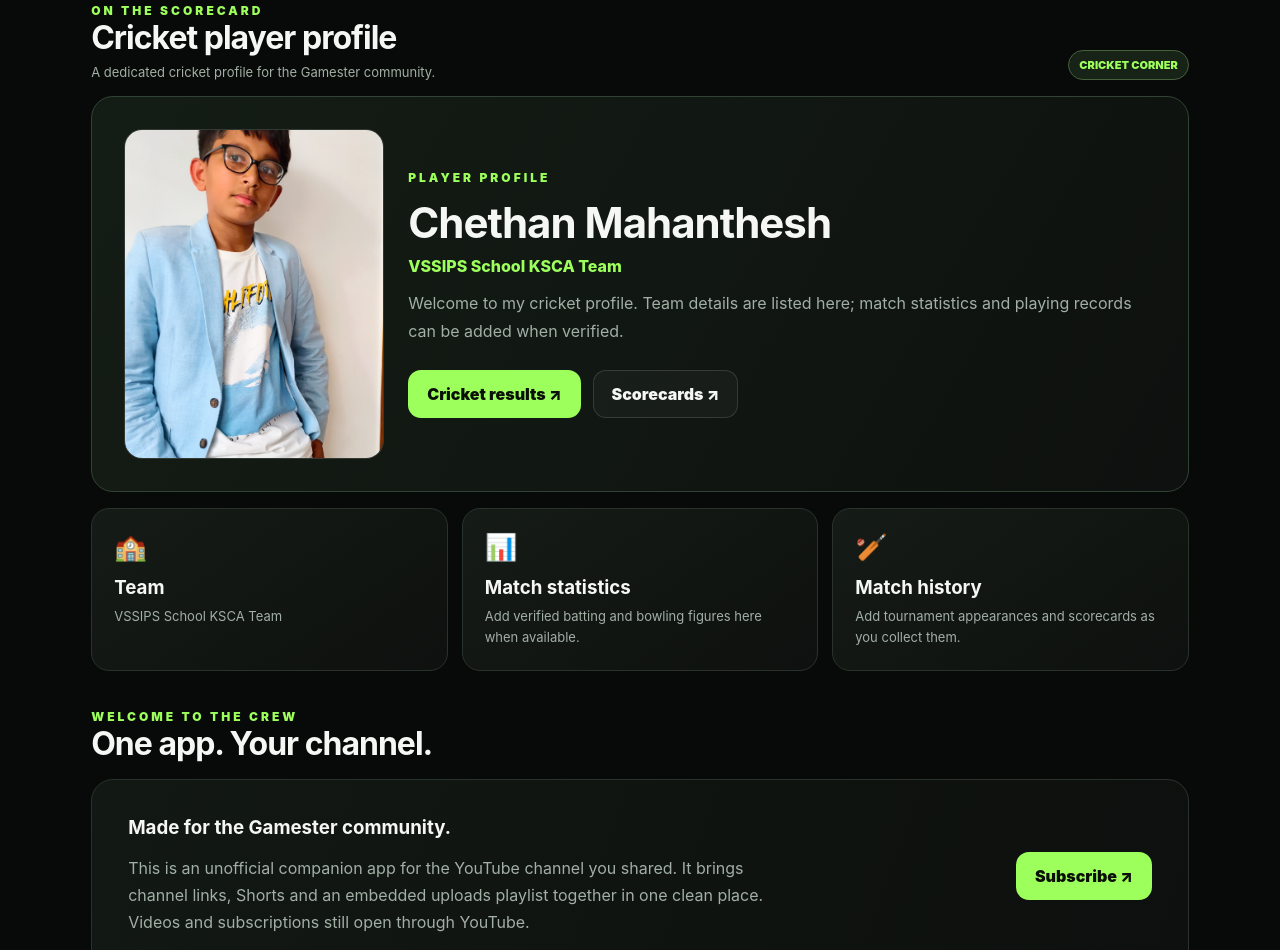
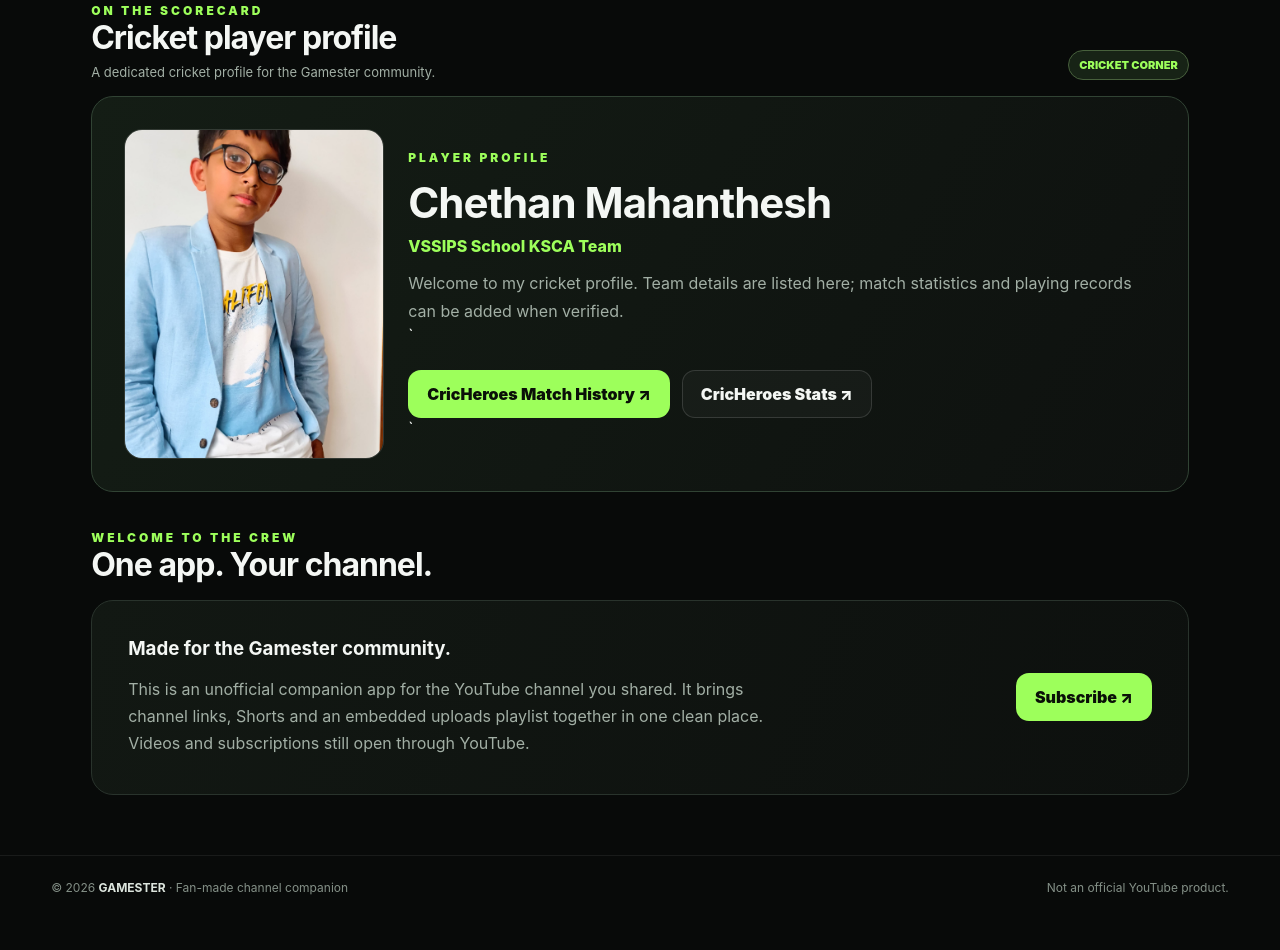
Before and after one commit to chethanthegamester/gamester-channel-app, a plain HTML site: page index.html in a window 1280 px wide. Shown: the part 2514-3464 px from the top of the page. After the commit the page ends 3433 px from the top, so only its background shows below. Drawn offline with Linux system fonts and the light colour scheme.

Commit message:
Update index.html

```diff
--- a/index.html
+++ b/index.html
@@ -37,8 +37,7 @@ footer{border-top:1px solid #ffffff12;padding:24px clamp(16px,4vw,54px);color:#8
 <section id="cricket"><div class="section-head"><div><div class="eyebrow">ON THE SCORECARD</div><h2>Cricket player profile</h2><p>A dedicated cricket profile for the Gamester community.</p></div><span class="pill">CRICKET CORNER</span></div>
 <div class="player-card" style="display:grid;grid-template-columns:minmax(160px,260px) 1fr;gap:24px;align-items:center;padding:clamp(18px,4vw,32px);border:1px solid #314334;border-radius:22px;background:linear-gradient(120deg,#141d15,#0e110f);">
 <img src="assets/chethan.jpg" alt="Portrait of Chethan Mahanthesh" style="width:100%;max-height:330px;object-fit:cover;object-position:center 25%;border-radius:18px;border:1px solid #ffffff22;">
-<div><div class="eyebrow">PLAYER PROFILE</div><h3 style="font-size:clamp(28px,4vw,42px);margin:12px 0 8px;letter-spacing:-1px;">Chethan Mahanthesh</h3><p style="color:var(--green);font-weight:850;margin:0 0 14px;">VSSIPS School KSCA Team</p><p style="color:var(--muted);line-height:1.7;margin:0;">Welcome to my cricket profile. Team details are listed here; match statistics and playing records can be added when verified.</p><div class="actions"><a class="primary" href="https://www.google.com/search?q=%22Chethan+Mahanthesh%22+cricket" target="_blank" rel="noopener">Cricket results ↗</a><a class="secondary" href="https://www.google.com/search?q=%22Chethan+Mahanthesh%22+cricket+scorecard" target="_blank" rel="noopener">Scorecards ↗</a></div></div></div>
-<div class="features" style="margin-top:16px;"><article class="feature"><div class="emoji">🏫</div><h3>Team</h3><p>VSSIPS School KSCA Team</p></article><article class="feature"><div class="emoji">📊</div><h3>Match statistics</h3><p>Add verified batting and bowling figures here when available.</p></article><article class="feature"><div class="emoji">🏏</div><h3>Match history</h3><p>Add tournament appearances and scorecards as you collect them.</p></article></div></section>
+<div><div class="eyebrow">PLAYER PROFILE</div><h3 style="font-size:clamp(28px,4vw,42px);margin:12px 0 8px;letter-spacing:-1px;">Chethan Mahanthesh</h3><p style="color:var(--green);font-weight:850;margin:0 0 14px;">VSSIPS School KSCA Team</p><p style="color:var(--muted);line-height:1.7;margin:0;">Welcome to my cricket profile. Team details are listed here; match statistics and playing records can be added when verified.</p>`<div class="actions"><a class="primary" href="https://cricheroes.com/player-profile/33052868/chethan-mahanthesh-/matches" target="_blank" rel="noopener">CricHeroes Match History ↗</a><a class="secondary" href="https://cricheroes.com/player-profile/33052868/chethan-mahanthesh-/stats" target="_blank" rel="noopener">CricHeroes Stats ↗</a></div>`</section>
 <section id="about"><div class="section-head"><div><div class="eyebrow">WELCOME TO THE CREW</div><h2>One app. Your channel.</h2></div></div><div class="about"><div><h3 style="margin:0">Made for the Gamester community.</h3><p>This is an unofficial companion app for the YouTube channel you shared. It brings channel links, Shorts and an embedded uploads playlist together in one clean place. Videos and subscriptions still open through YouTube.</p></div><a class="primary" href="https://www.youtube.com/channel/UCVAXFmUHb6Czus2vBbSLaoA?sub_confirmation=1" target="_blank" rel="noopener">Subscribe ↗</a></div></section>
 </main><footer><span>© <span id="year"></span> <strong>GAMESTER</strong> · Fan-made channel companion</span><span>Not an official YouTube product.</span></footer>
 <script>
```
